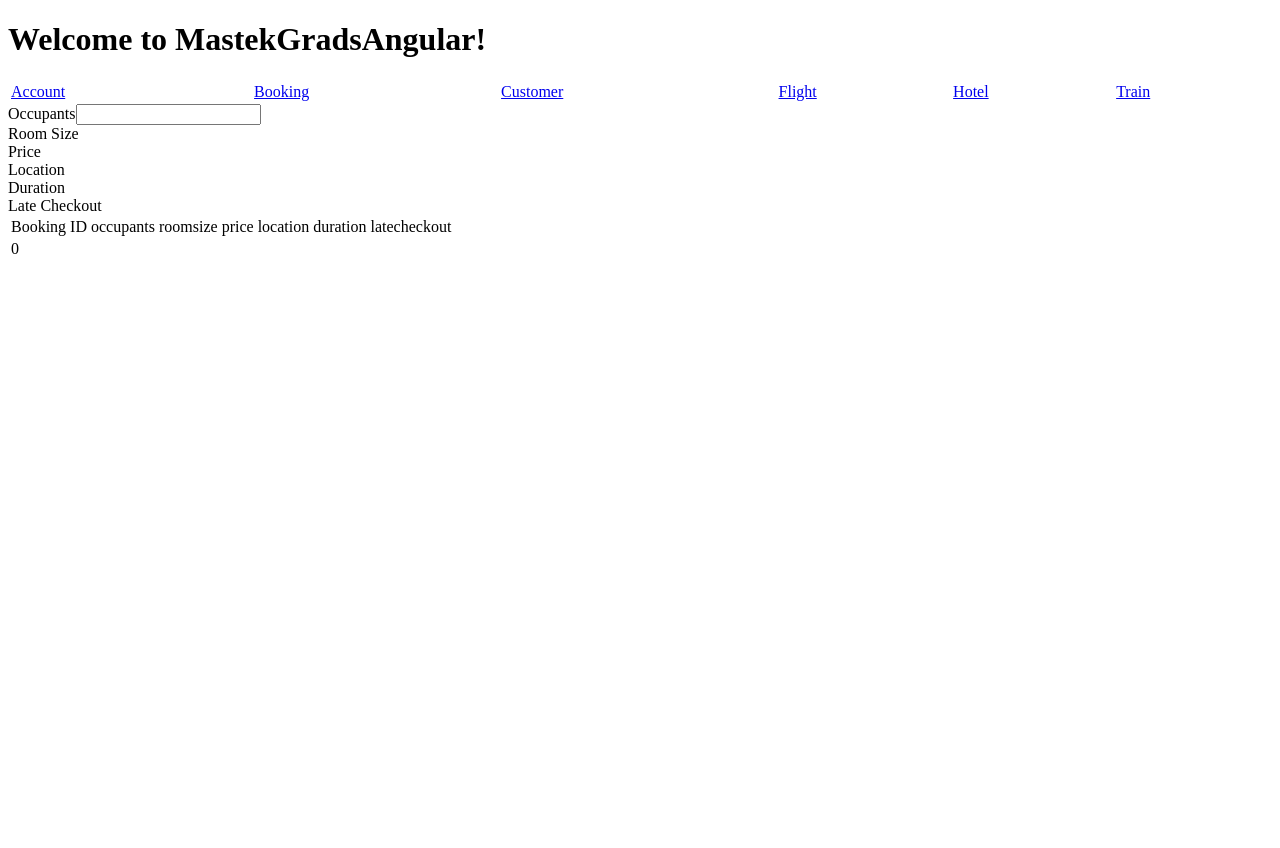
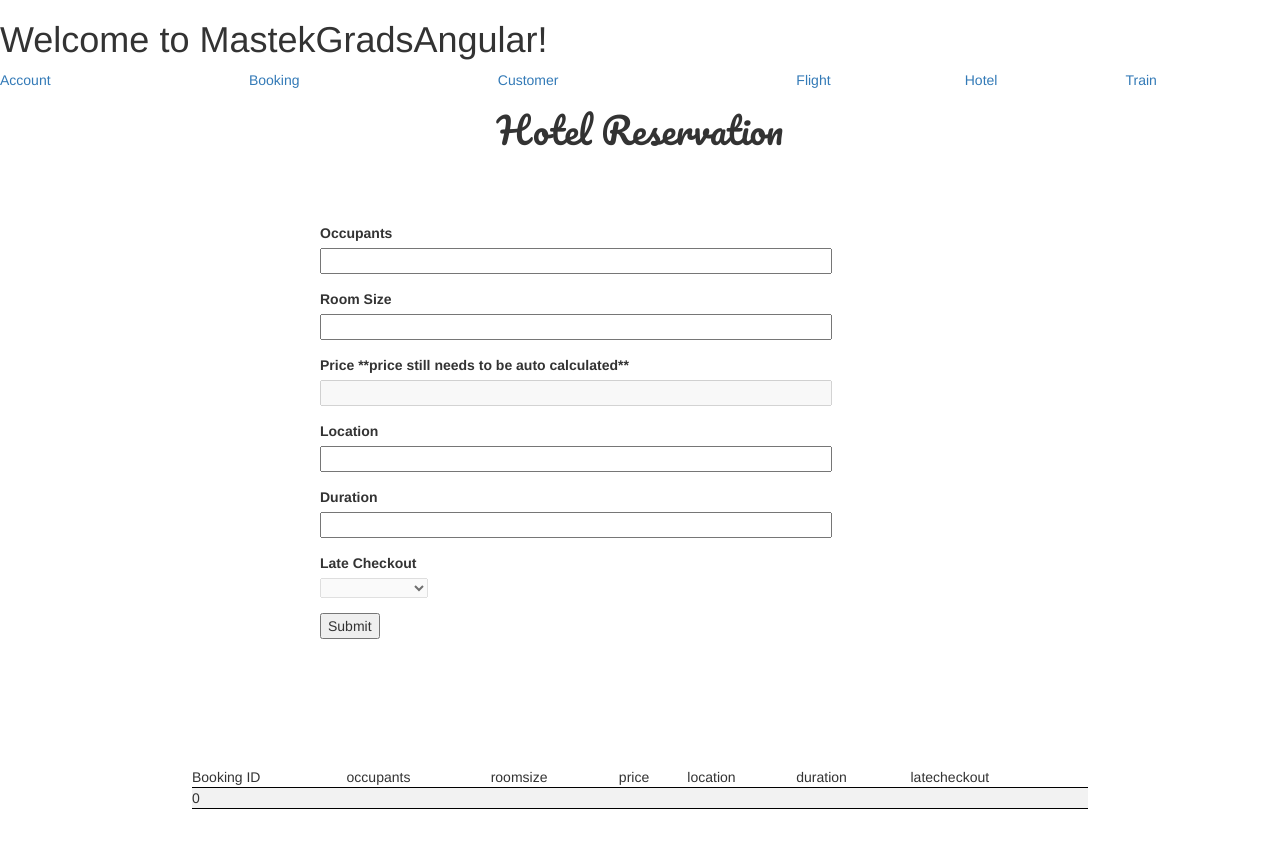
Before and after one commit to sophie61089/MastekGradsMiddleTable, an Angular app in the folder MastekGradsAngular/: page /hotels in a window 1280 px wide. Shown: the top 848 px of the page. Before the commit the page ends 800 px from the top, so only its background shows below. Built offline with nearby package versions, Linux system fonts and the light colour scheme; no server answers.

Commit message:
Full form submits and refreshes to table, added CSS to html file, imported bootstrap into app.component.html,  modified hotel.service.ts

```diff
--- a/MastekGradsAngular/src/app/app.component.html
+++ b/MastekGradsAngular/src/app/app.component.html
@@ -1,3 +1,4 @@
+<link rel="stylesheet" href="https://maxcdn.bootstrapcdn.com/bootstrap/3.3.7/css/bootstrap.min.css" integrity="sha384-BVYiiSIFeK1dGmJRAkycuHAHRg32OmUcww7on3RYdg4Va+PmSTsz/K68vbdEjh4u" crossorigin="anonymous">
 <div>
   <h1>
     Welcome to {{ title }}!
--- a/MastekGradsAngular/src/app/hotel.service.ts
+++ b/MastekGradsAngular/src/app/hotel.service.ts
@@ -18,13 +18,16 @@ export class HotelService {
      return this.httpRequests.get<HotelReservation[]>(this.rootURL+"/list")
    }
 
-    addreservationToTable(occupants:number,roomsize:number,price:number,location:string,duration:number){
+   addReservationToTable(occupants:number,roomSize:number,location:string,duration:number):Observable<HotelReservation[]>{
       const httpOpts = {
         headers: new HttpHeaders(
           {'Content-Type':
           'application/x-www-form-urlencoded;charset=UTF-8'})
+        }
+          //var request = "occupants=" + occupants + "&roomSize=" + roomsize + "&location=" + location + "&durationInDays=" + duration;
+          var request = "occupants=" + occupants + "&roomSize=" + roomSize + "&location=" + location + "&durationInDays=" + duration;
 
-          //var request =
+          //return this.httpRequests.post<any>(this.rootURL+"/register/", request, httpOpts)
+          return this.httpRequests.post<any>(this.rootURL+"/register",request,httpOpts )
       }
     }
-}
--- a/MastekGradsAngular/src/app/hotel/hotel.component.css
+++ b/MastekGradsAngular/src/app/hotel/hotel.component.css
@@ -0,0 +1,45 @@
+@import url('https://fonts.googleapis.com/css?family=Pacifico');
+
+ .hotel-form {
+    /* margin-top: 10%; */
+    margin: 5% auto;
+    width: 50%;
+}
+
+.topPageMessage {
+    font-family: 'Pacifico', cursive;
+    display:table;
+    margin: 0 auto;
+}
+
+input {
+    width: 80%;
+}
+/* .hotel-form {
+
+} */
+
+/* #employeeName{
+    margin: 0 auto;
+    width: 20%;
+} */
+
+
+table {
+    margin: 10% auto;
+    width: 70%;
+}
+th, td {
+    /* padding:15px; */
+    text-align:left;
+    border-bottom: 1px solid black;
+}
+
+tr:nth-child(even) {
+    background-color: #f2f2f2;
+}
+
+.form-control {
+    margin: 0 auto;
+    width: 50%;
+}
--- a/MastekGradsAngular/src/app/hotel/hotel.component.html
+++ b/MastekGradsAngular/src/app/hotel/hotel.component.html
@@ -1,41 +1,82 @@
+
+<div class="topPageMessage">
+  <h1>Hotel Reservation</h1>
+</div>
+
+<div class="hotel-form">
   <form>
-
     <div class="form-group">
-
       <label>Occupants</label>
-    <input />
+      <br>
+      <input [(ngModel)]="formData.occupants" #occupants name="roomOccupants" />
+      <!-- {{occupants.value}} -->
     </div>
 
     <div class="form-group">
-
       <label>Room Size</label>
-    <!-- dropdown menu -->
+      <br>
+      <input [(ngModel)]="formData.roomsize" #roomsize name="roomsize"/>
+      {{roomsize.value}}
+      <!-- <select [(ngModel)]="formData.roomsize" #roomsize name="roomsize">
+        <option> 1 </option>
+        <option> 2 </option>
+        <option> 3 </option>
+        <option> 4 </option>
+        <option> 5 </option>
+        <option> 6 </option>
+        <option> 7 </option>
+        <option> 8 </option>
+        <option> 9 </option>
+      </select>
+      {{roomsize.value}} -->
     </div>
 
     <div class="form-group">
-
-    <label>Price</label>
-    <!-- maybe make it generated -->
+      <label>Price **price still needs to be auto calculated**</label>
+      <br>
+      <input [(ngModel)]="formData.price" #price name="roomprice" disabled/>
+      <!-- {{price.value}} -->
     </div>
 
     <div class="form-group">
 
       <label>Location</label>
-    <!-- input field -->
+      <br>
+      <input [(ngModel)]="formData.location" #location name="location" />
+      <!-- {{location.value}} -->
     </div>
 
     <div class="form-group">
-
       <label>Duration</label>
-    <!-- drop down list -->
+      <br>
+      <input [(ngModel)]="formData.duration" #duration name="duration" />
+      <!-- <select [(ngModel)]="formData.duration" #duration name="duration">
+        <option> 1 </option>
+        <option> 2 </option>
+        <option> 3 </option>
+        <option> 4 </option>
+        <option> 5 </option>
+        <option> 6 </option>
+        <option> 7 </option>
+        <option> 8 </option>
+        <option> 9 </option>
+        <option> 10 </option>
+      </select> -->
     </div>
 
     <div class="form-group">
 
       <label>Late Checkout</label>
-    <!-- radio button -->
+      <br>
+      <select [(ngModel)]="formData.latecheckout" #latecheckout name="latecheckout" disabled>
+        <option> Yes, 12:00pm </option>
+        <option> No </option>
+      </select>
     </div>
 
+    <button (click)="makeHotelRequest(occupants.value,roomsize.value,location.value,duration.value)"> Submit </button>
+  </form>
+</div>
 <div class="form-group">
   <table>
     <tr>
@@ -60,4 +101,3 @@
     </tr>
   </table>
 </div>
-</form>
--- a/MastekGradsAngular/src/app/hotel/hotel.component.ts
+++ b/MastekGradsAngular/src/app/hotel/hotel.component.ts
@@ -1,6 +1,6 @@
 import { Component, OnInit } from '@angular/core';
 import { HotelService } from '../hotel.service';
-import {HotelReservation } from '../hotel-reservation';
+import { HotelReservation } from '../hotel-reservation';
 import { HttpClient, HttpHeaders } from '@angular/common/http';
 
 @Component({
@@ -16,18 +16,7 @@ export class HotelComponent implements OnInit {
   }
 
 
-  ngOnInit() {
-    console.log("ngOninit hotelComponent executed")
-
-     this.httpReqs.getRequestList().subscribe(res => { this.fillRequestTable = res;
-        //this.requests.push(this.formData);
-        this.fillRequestTable.forEach(element => {
-          console.log(element)
-            })
-          });
-  }
-
-  newHotelReservationData: HotelReservation = {
+  formData: HotelReservation = {
     hotelbookingid: null,
     occupants: null,
     roomsize: null,
@@ -37,6 +26,33 @@ export class HotelComponent implements OnInit {
     latecheckout: false
   }
 
+  roomsizes = [1, 2, 3, 4, 5, 6, 7, 8, 9]
+
   fillRequestTable = [{}]
 
+  makeHotelRequest(occupants: number, roomsize: number, location: string, duration: number) {
+    console.log(occupants)
+    console.log("roomsize" + roomsize)
+    console.log(location)
+    console.log(duration)
+    this.httpReqs.addReservationToTable(occupants,roomsize,location,duration).subscribe( res => {
+      this.httpReqs.getRequestList().subscribe(res => {
+        this.fillRequestTable = res;
+      })
+    })
+  }
+
+  ngOnInit() {
+    console.log("ngOninit hotelComponent executed")
+    this.httpReqs.getRequestList().subscribe(res => {
+    this.fillRequestTable = res;
+      //this.requests.push(this.formData);
+      this.fillRequestTable.forEach(element => {
+        console.log(element)
+      })
+    });
+  }
+
+
+
 }
```
Lines whose indentation alone changed are shown as unchanged.
